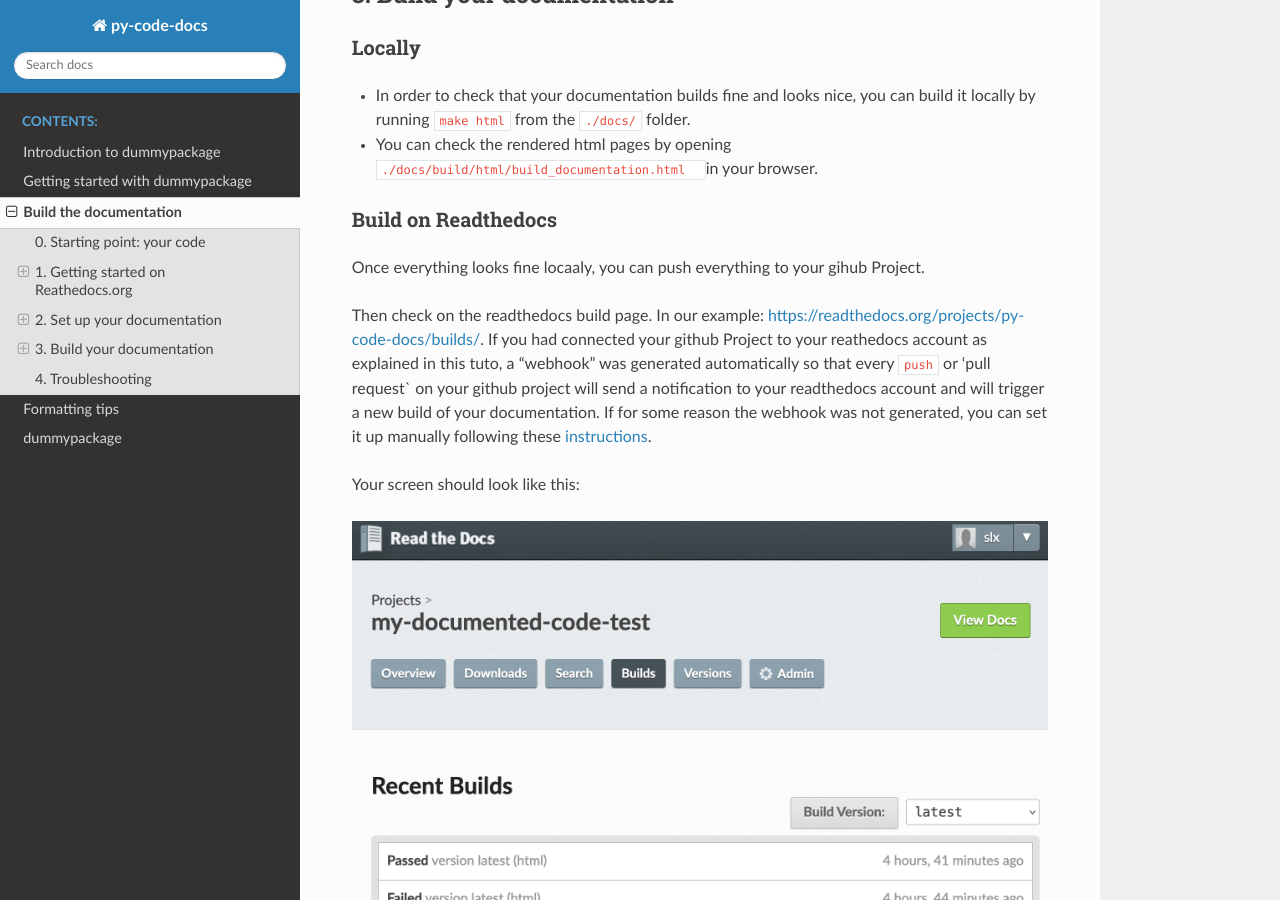
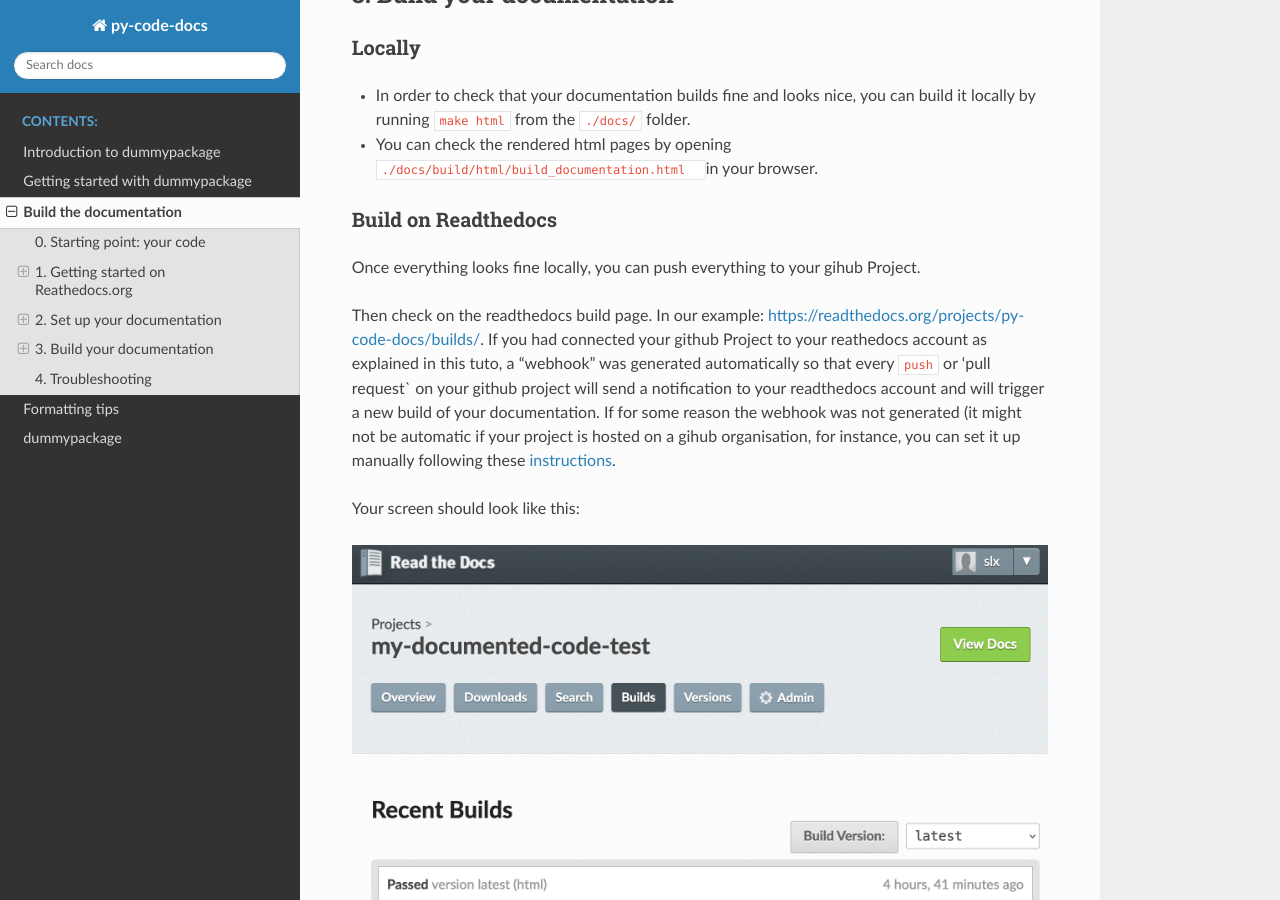
Before and after one commit to sasip-climate/my-python-docs, a Sphinx documentation site: the page built from docs/source/build_documentation.md, in a window 1280 px wide and 900 px high, scrolled down 7542 px. Built offline with Sphinx 7.4.7 and the Read the Docs theme 2.0.0, drawn with Linux system fonts in a browser that asks for light colours.

Commit message:
Update build_documentation.md

```diff
--- a/docs/source/build_documentation.md
+++ b/docs/source/build_documentation.md
@@ -295,10 +295,10 @@
 ` in your browser.
 
 ### Build on Readthedocs
-Once everything looks fine locaaly, you can push everything to your gihub Project.
+Once everything looks fine locally, you can push everything to your gihub Project.
 
 Then check on the readthedocs build page. In our example: [https://readthedocs.org/projects/py-code-docs/builds/](https://readthedocs.org/projects/py-code-docs/builds/).
-If you had connected your github Project to your reathedocs account as explained in this tuto, a "webhook" was generated automatically so that every `push` or 'pull request` on your github project will send a notification to your readthedocs account and will trigger a new build  of your documentation. If for some reason the webhook was not generated, you can set it up manually following these [instructions](https://docs.readthedocs.io/en/stable/connected-accounts.html).
+If you had connected your github Project to your reathedocs account as explained in this tuto, a "webhook" was generated automatically so that every `push` or 'pull request` on your github project will send a notification to your readthedocs account and will trigger a new build  of your documentation. If for some reason the webhook was not generated (it might not be automatic if your project is hosted on a gihub organisation, for instance, you can set it up manually following these [instructions](https://docs.readthedocs.io/en/stable/connected-accounts.html).
 
 Your screen should look like this:
 
```
